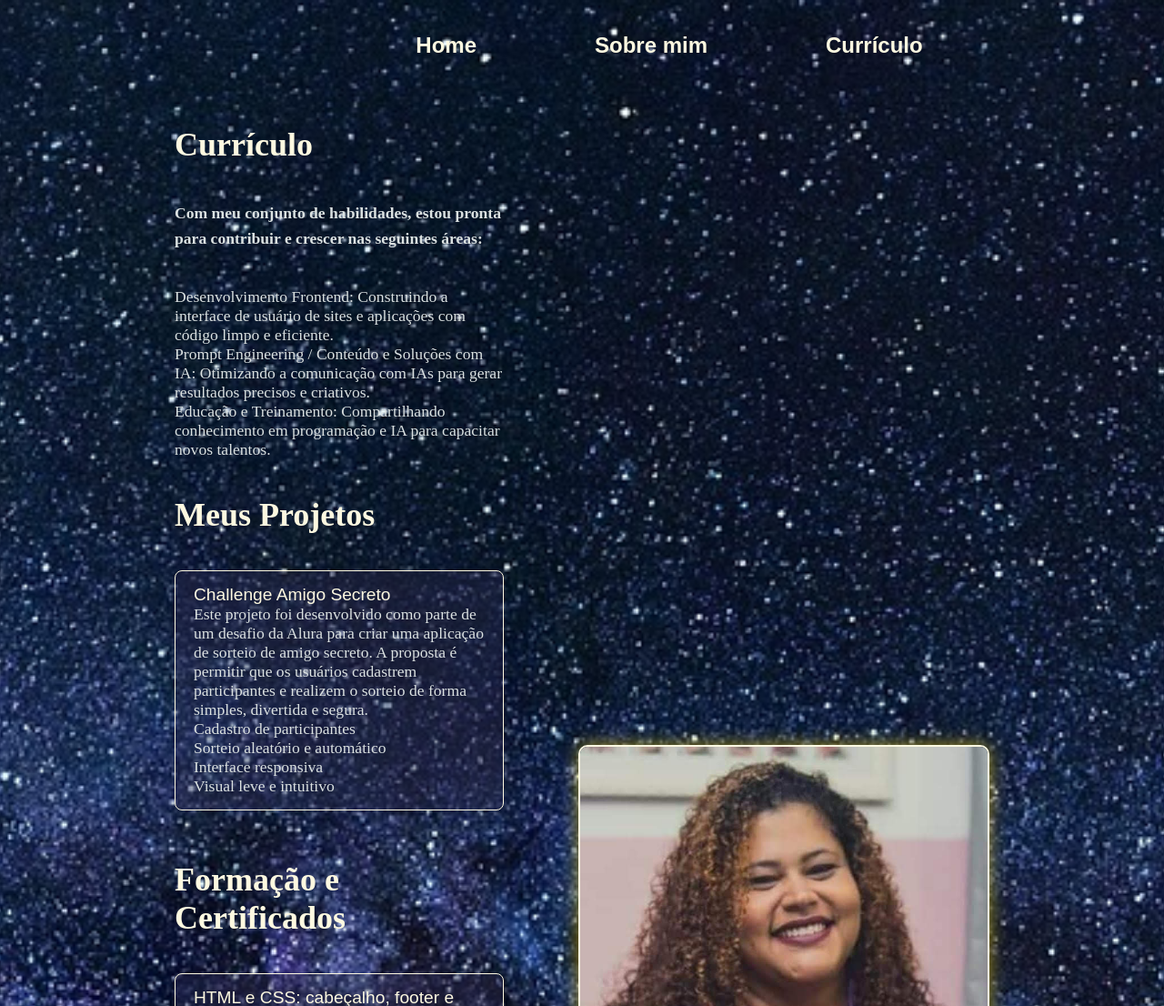
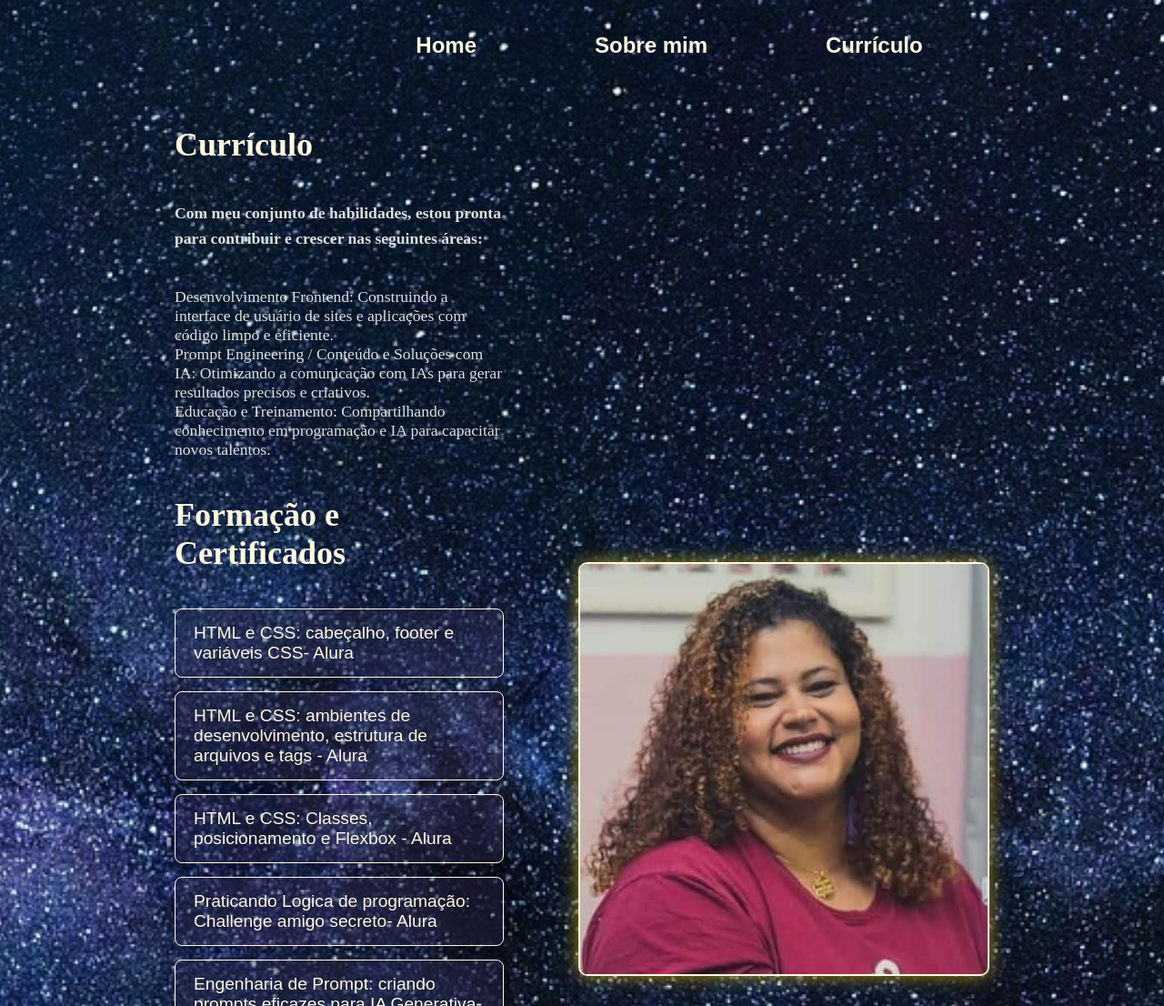
Before and after one commit to CharleneCosta85/portifolio, a plain HTML site: page curriculo.html in a window 1280 px wide. Shown: the top 1106 px of the page at 91% size. Drawn offline with Linux system fonts and the light colour scheme.

Commit message:
retirada de projetos

```diff
--- a/curriculo.html
+++ b/curriculo.html
@@ -25,16 +25,6 @@
             <p>Desenvolvimento Frontend: Construindo a interface de usuário de sites e aplicações com código limpo e eficiente.<br>
 Prompt Engineering / Conteúdo e Soluções com IA: Otimizando a comunicação com IAs para gerar resultados precisos e criativos.<br>
 Educação e Treinamento: Compartilhando conhecimento em programação e IA para capacitar novos talentos.</p>
-
-
-            <h2 class="apresentacao__conteudo__titulo">Meus Projetos</h2>
-            <ul class="apresentacao__conteudo__lista">
-                <li>
-                    <a href="https://github.com/CharleneCosta85/challenge-amigo-secreto" target="_blank" rel="noopener noreferrer">
-                       Challenge Amigo Secreto
-                    </a>
-                    <p>Este projeto foi desenvolvido como parte de um desafio da Alura para criar uma aplicação de sorteio de amigo secreto. A proposta é permitir que os usuários cadastrem participantes e realizem o sorteio de forma simples, divertida e segura.<br>Cadastro de participantes<br>Sorteio aleatório e automático<br>Interface responsiva<br>Visual leve e intuitivo</p>
-                </li>
 
             </ul>
             <h2 class="apresentacao__conteudo__titulo">Formação e Certificados</h2>
```
